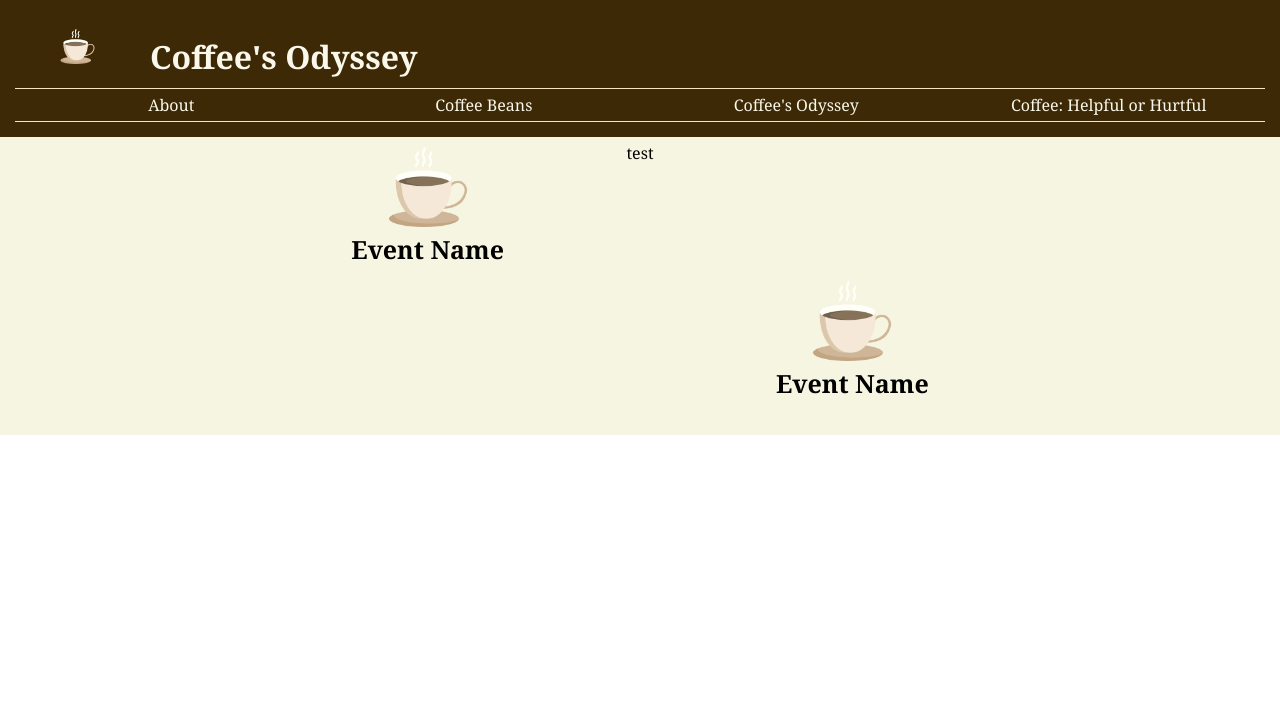
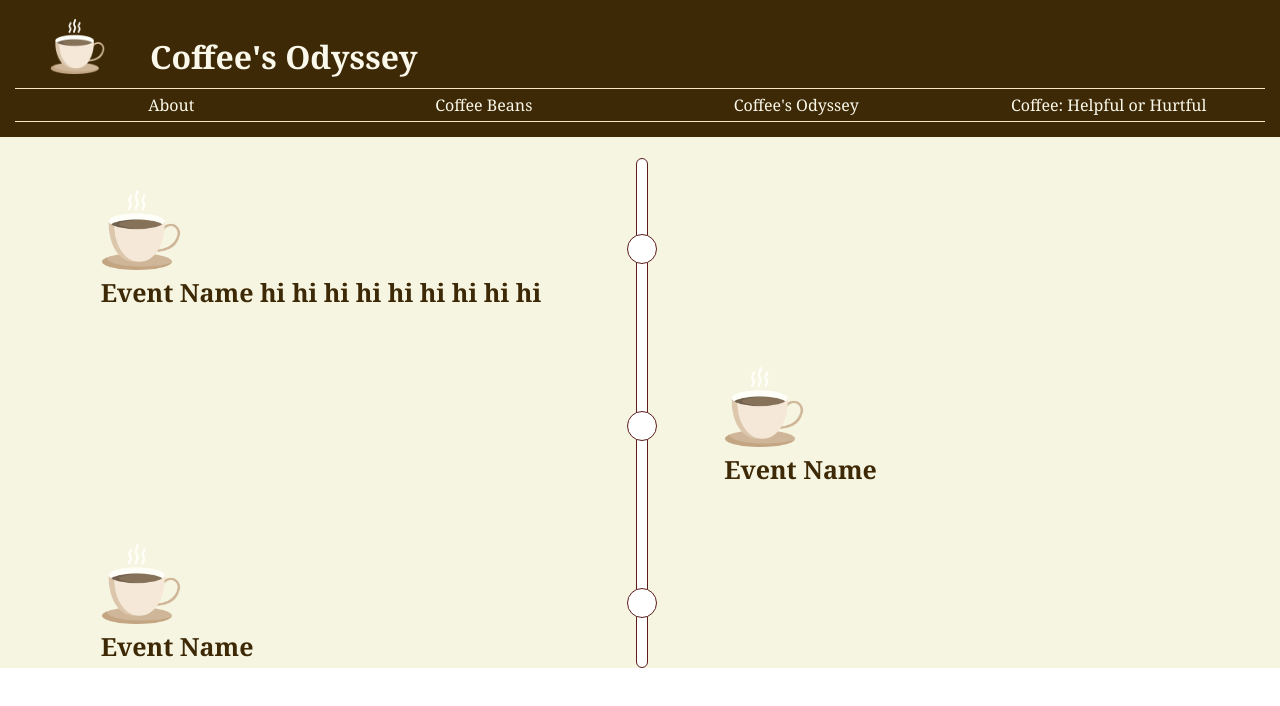
Before and after one commit to ALR674/ALR674.github.io, a plain HTML site: page subtopic2.html in a window 1280 px wide. Drawn offline with Linux system fonts and the light colour scheme.

Commit message:
Added timeline, adjusted pop up's trigger

```diff
--- a/css/style.css
+++ b/css/style.css
@@ -23,7 +23,7 @@ body {
 }
 
 h1 { /* used in the heading, the title */
-    font-size: auto; /*45px */
+    font-size: auto;
 }
 
 h2 { /* used for Benefits and Risks headers */
@@ -50,9 +50,7 @@ h3 { /* section titles */
 }
 
 #logo {
-    /*/max-height: 70%; /*image cannot be too tall */
-    /*min-height: 60%; /* image cannot be squished down too small */
-    max-width: 35px; /*image cannot be too tall */
+    max-width: 39px; /*image cannot be too tall */
     min-width: 30px; /* image cannot be squished down too small */
 }
 
@@ -188,7 +186,7 @@ h3 { /* section titles */
     /*border-color: #c9a187;*/
 }
 
-.clickToExpand {
+.clicktoexpand {
     display: grid;
     grid-template-columns: 100%;
     justify-items: center; /* horizontally centralised */
@@ -196,37 +194,51 @@ h3 { /* section titles */
 }
 
 /*to show the headers are clickable and are clicked, even */
-.even .clickToExpand h3 {
+.even .clicktoexpand h3 {
     color: #f9f8eb;
     text-decoration: none;
 }
 
-.even .clickToExpand h3:hover {
+.even .clicktoexpand h3:hover {
     color: #3e2906;
 }
 
-.even .clickToExpand h3:active {
+.even .clicktoexpand h3:active {
     color: #674834;
 }
 
-/*to show the headers are clickable and are clicked, even */
-.odd .clickToExpand h3 {
+/*to show the headers are clickable and are clicked, odd */
+.odd .clicktoexpand h3 {
     color: #3e2906;
     text-decoration: none;
 }
 
-.odd .clickToExpand h3:hover {
+.odd .clicktoexpand h3:hover {
     color: #b15f29;
 }
 
-.odd .clickToExpand h3:active {
+.odd .clicktoexpand h3:active {
+    color: #c9a187;
+}
+
+/*to show the headers are clickable and are clicked, click for pop up */
+.clickforpopup h3 {
+    color: #3e2906;
+    text-decoration: none;
+}
+
+.clickforpopup h3:hover {
+    color: #b15f29;
+}
+
+.clickforpopup h3:active {
     color: #c9a187;
 }
 
 
 /* drop down clickable img in subtopic sections */
     /* does not include images in about or oddessy */
-.subtopic .clickToExpand img:hover {
+.subtopic img:hover {
     animation-name: shakingImg;
     animation-duration: 1.5s;
     animation-iteration-count: infinite;
@@ -260,27 +272,68 @@ h3 { /* section titles */
 /* for the Odyssey pg only, the "timeline" */
 #journeyline {
     display: grid;
-    grid-template-columns: auto 20% auto;
-    /*grid-template-rows: 7; */
-    row-gap: 5px; /* 5px gap between each row */
-    padding: 5px 10px;
+    grid-template-areas: /* dictates the layout of elements inside the grid */
+        "."
+        "event1" /* . indicates an empty cell. used to alternate which side of the timeline the events are */
+        "event2"
+        "event3";
+    row-gap: 3em; /* height of the vertical gap between events */
+    position: relative; /* position relative to its normal position */
+        /* prevents the journeyline from extending past the grid area */
     background-color: #f6f5e1;
 }
 
-#timeline {
-    grid-column: 2 / 3; /* middle column */
-    grid-row: 1 / span 7; /* spans across all rows */
-    justify-self: center; /* horizontally centralised */
+/* the timeline part of the journeyline */
+#journeyline::before { /* before inserts soemthing before the journeyline element */
+    content: ""; /* no text */
+    box-sizing: border-box; /*includes content and padding, border */
+    width: 10px;
+    height: 96%; /* adjusted so there is a gap between the timeline and the header */
+        /* height + top = 100% */
+    background-color: white;
+    border: 1.5px solid rgb(92, 28, 28);
+    position: absolute; /* position in accordance with the journeyline element */
+    left: 1.5em; /* located aobut center of pg [since journeyline takes up whole width of the pg */
+    top: 4%; /* lower the timeline for a gap between the timeline and the header */
+    border-radius: 40px; /* rounded borders */
 }
 
-.left {
-    justify-self: right; /* horizontally right */
-    padding: 5px 10px;
+/* for the circles on the timeline, placed before the elements */
+.left::before, .right::before {
+    content: "";
+    box-sizing: border-box; /*includes content and padding, border */
+    position: absolute;
+    left: 1.2em; /* as centered as possible, only for mobile mode */
+    width: 20px;
+    height: 20px;
+    border-radius: 50%; /* make a circle */
+    margin-top: 2.75em; /* put it about center vertically relative to the left element */
+    background-color: white;
+    border: 1.5px solid rgb(92, 28, 28);
+    z-index: 1; /* brings it fowrward, overlapping onto the timeline */
 }
 
-.right {
-    justify-self: left; /* horizontally left */
-    padding: 5px 10px;
+/* grid-area used for grid template areas for journeyline --> give the element a place in the grid */
+#event1 {
+    grid-area: event1;
+}
+#event2 {
+    grid-area: event2;
+}
+#event3 {
+    grid-area: event3;
+}
+
+.left, .right {
+    justify-self: left; /* horizontally left, closer to the timeline */
+    padding: 5px 25px; /* 25px away from the timeline */
+    margin-left: 10px; /* takes the timeine's width into account */
+    width: 80%;
+}
+
+.clickforpopup {
+    display: block;
+    margin: 0px 0.5em;
 }
 
 .popup {
@@ -294,6 +347,7 @@ h3 { /* section titles */
     flex-flow: row wrap; /* row: all originally set into the same row, pushed to the next through overflow */
                         /* wrap: moves to next line once overflow */
     /* DISPLAY SETTINGS OF POP UP TO BE DONE */
+    z-index: 2; /* bring forward even before points in timeline */
 }
 
 /* title of the pop up */
@@ -347,6 +401,11 @@ h3 { /* section titles */
 
 /* for tablet: 541px to 720px */
 @media screen and (min-width: 541px) {
+    #logo {
+        max-width: 55px; /*image cannot be too tall */
+        min-width: 45px; /* image cannot be squished down too small */
+    }
+
     #about {
         flex-basis: 40%; /* set to 40% to ensure that 2 about/subtopic boxes can be in the same line, with flex-grow helping them fill up the screen evenly */
         padding: 20px 15px 5px; /* shift subject title down with more side spacing */
@@ -355,8 +414,42 @@ h3 { /* section titles */
         flex-basis: 40%;
         padding: 5px 15px;
     }
+
+    /* for the Odyssey pg only, the "timeline" */
+    #journeyline {
+        grid-template-columns: 46% 46%; /* used to make both columns same width. not 100% due to the column gap */
+        grid-template-areas: /* dictates the layout of elements inside the grid */
+            ". ."
+            "event1 ." /* . indicates an empty cell. used to alternate which side of the timeline the events are */
+            ". event2"
+            "event3 .";
+        column-gap: 8%; /* width of the sections with the timeline */
+        row-gap: 3em; /* height of the vertical gap between events */
+    }
+
+    /* the timeline part of the journeyline */
+    #journeyline::before { /* before inserts soemthing before the journeyline element */
+        left: 49%; /* located aobut center of pg [since journeyline takes up whole width of the pg */
+    }
+
+    /* for the circles on the timeline, placed before the elements */
+    .left::before, .right::before {
+        width: 25px;
+        height: 25px;
+        left: 47.75%; /* as centered as possible, only for tablet mode */
+    }
+
+    .left {
+        justify-self: right; /* horizontally right, closer to the timeline */
+        margin-left: 0px; /* takes the timeine's width into account */
+    }
+
+    .right {
+        margin-left: 0px;
+    }
 }
 
+/* for computer */
 @media screen and (min-width: 721px) {
     #menu {
         display: none; /* hide menu icon */
@@ -370,4 +463,17 @@ h3 { /* section titles */
         text-align: center; /* aligns text in the element in the center of the element */
         margin-top: 10px;
     }
+
+    /* the timeline part of the journeyline */
+    #journeyline::before { /* before inserts soemthing before the journeyline element */
+        width: 12.5px;
+        left: 49.65%; /* located aobut center of pg [since journeyline takes up whole width of the pg */
+    }
+
+    /* for the circles on the timeline, placed before the elements */
+    .left::before, .right::before {
+        width: 30px;
+        height: 30px;
+        left: 49%; /* as centered as possible, only for tablet mode */
+    }
 }
--- a/js/script.js
+++ b/js/script.js
@@ -14,12 +14,21 @@ menu.addEventListener("click", ()=> {
 
 let opened; /* stores which pop up is opened, used to decide which pop up to close when the x close button of a pop up is pressed */
 
-let expandables = document.querySelectorAll(".clickToExpand");
+let expandables = document.querySelectorAll(".clicktoexpand");
 for (let i = 0; i < expandables.length; i++)
 {
     expandables[i].addEventListener("click", ()=> {
         expandables[i].nextElementSibling.classList.toggle("hidden");
         opened = expandables[i].nextElementSibling; /* stores the revealed section/opened pop up as opened */
+    })
+}
+
+let timelineEvents = document.querySelectorAll(".clickforpopup");
+for (let i = 0; i < timelineEvents.length; i++)
+{
+    timelineEvents[i].addEventListener("click", ()=> {
+        timelineEvents[i].nextElementSibling.classList.remove("hidden");
+        opened = timelineEvents[i].nextElementSibling; /* stores the revealed section/opened pop up as opened */
     })
 }
 
--- a/subtopic2.html
+++ b/subtopic2.html
@@ -25,11 +25,25 @@
             </div>
         </div>
 
-        <!-- "timeline" -->
+        <!-- timeline, including its content -->
         <div id="journeyline">
             <!-- event 1 -->
-            <div class="left">
-                <div class="clickToExpand">
+            <div class="left" id="event1">
+                <div class="clickforpopup">
+                    <img src="images/coffee logo.png" alt="temp">
+                    <h3> Event Name hi hi hi hi hi hi hi hi hi</h3>
+                </div>
+                <div class="popup hidden" id=" ">
+                    <h3> Event Name </h3>
+                    <div class="close"> x </div> <!-- x button, CHANGE TO IMAGE -->
+                    <div class="popupImage"> <img src="images/coffee logo.png" alt="temp"> </div>
+                    <p> Info ... </p>
+                </div>
+            </div>
+
+            <!-- event 2 -->
+            <div class="right" id="event2">
+                <div class="clickforpopup">
                     <img src="images/coffee logo.png" alt="temp">
                     <h3> Event Name </h3>
                 </div>
@@ -41,14 +55,9 @@
                 </div>
             </div>
 
-            <p id="timeline"> test </p> <!-- CHANGE TO IMAGE -->
-
-            <p> </p> <!-- TEMP, BLANK TO LINE THINGS PROPERLY -->
-            <p> </p> <!-- TEMP, BLANK TO LINE THINGS PROPERLY -->
-
-            <!-- event 2 -->
-            <div class="right">
-                <div class="clickToExpand">
+            <!-- event 3 -->
+            <div class="left" id="event3">
+                <div class="clickforpopup">
                     <img src="images/coffee logo.png" alt="temp">
                     <h3> Event Name </h3>
                 </div>
@@ -59,6 +68,8 @@
                     <p> Info ... </p>
                 </div>
             </div>
+
+
         </div>
 
     </body>
```
Also changed, not shown: index.html (+4 -3 lines), subtopic1.html (+2 -2 lines), subtopic3.html (+2 -2 lines).
